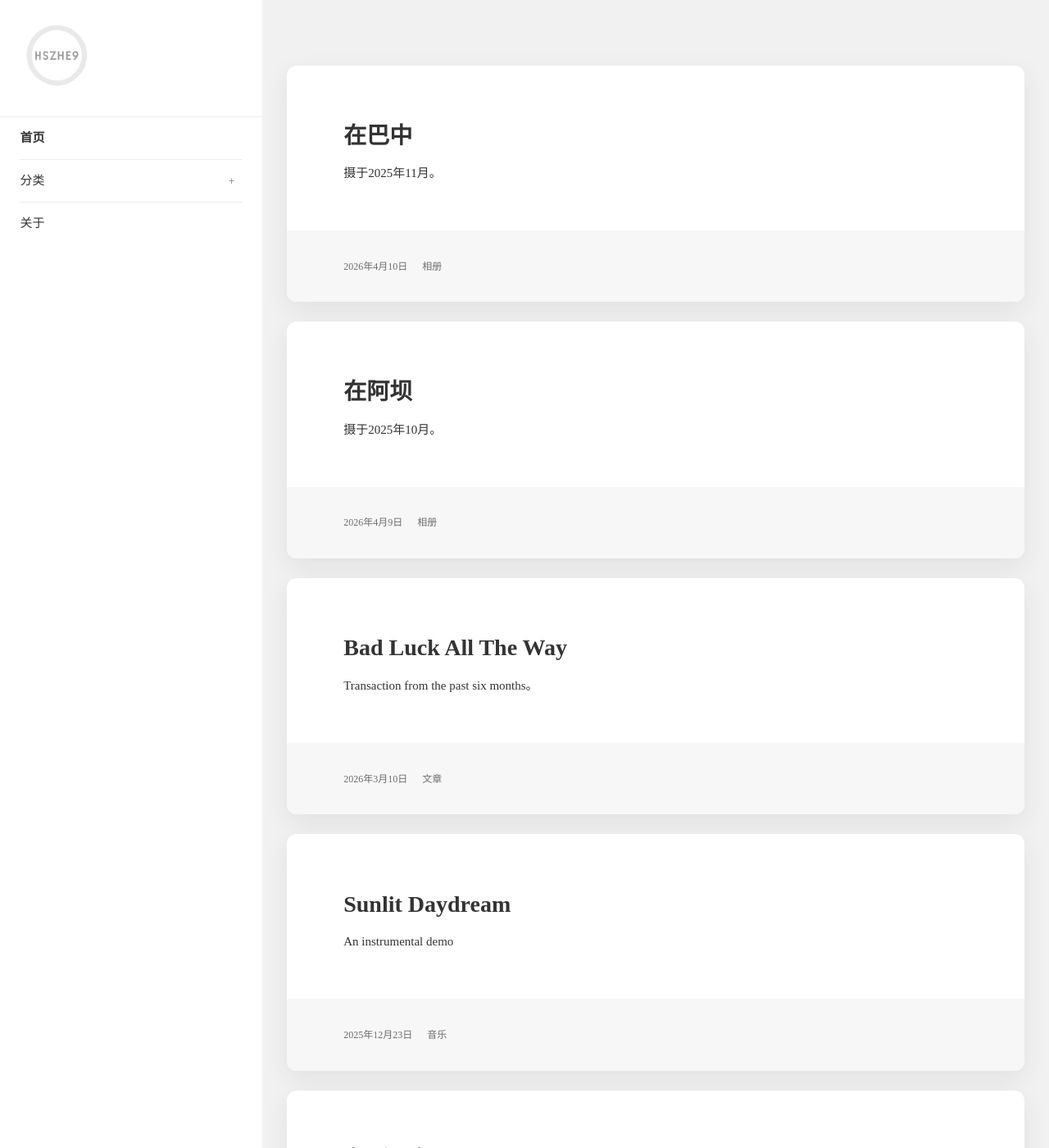
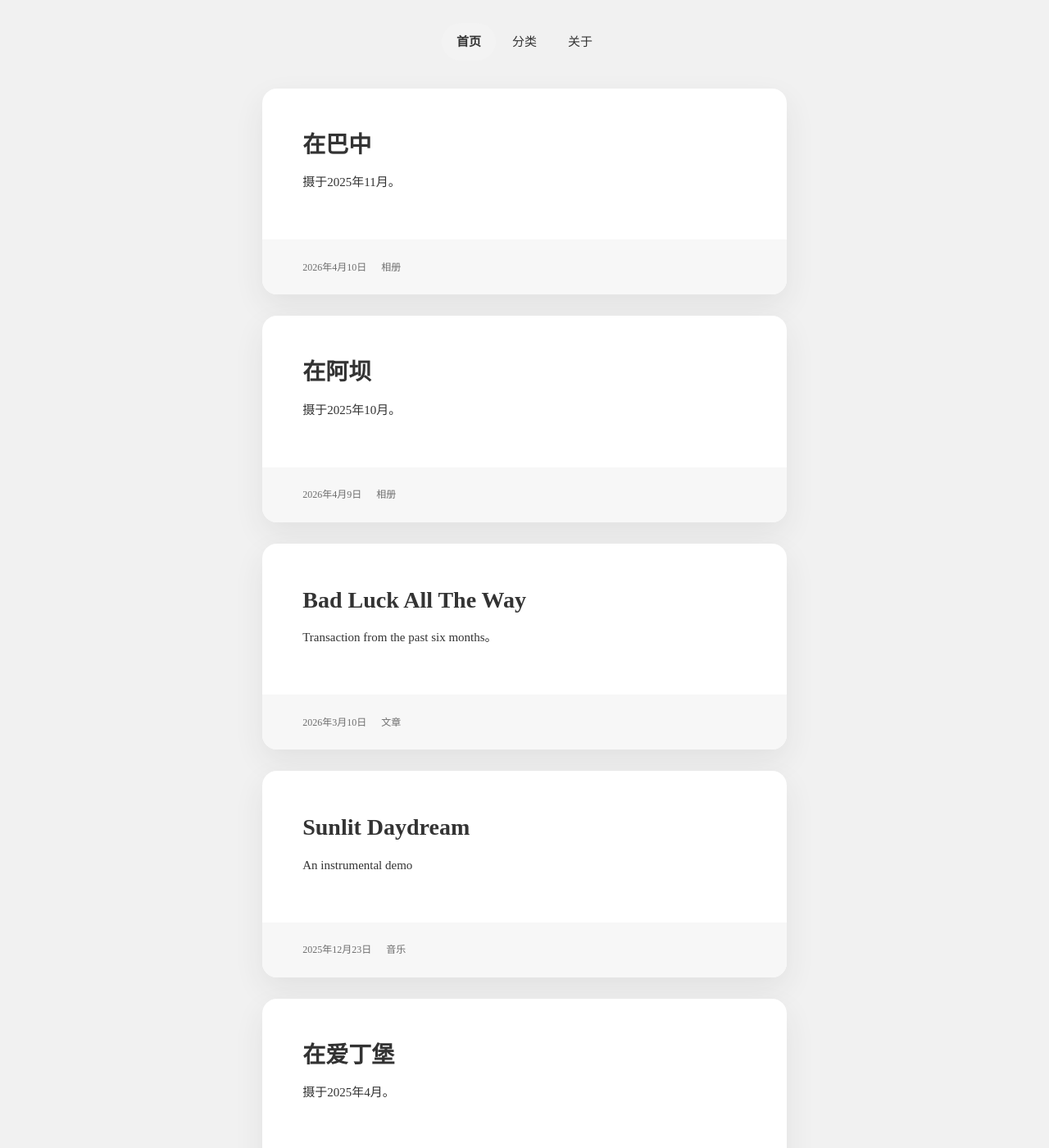
Before and after one commit to tsuikaii/tsuikaii.github.io, a Jekyll site: the page built from index.html, in a window 1280 px wide and 1400 px high. Shown: the whole window at 82% size. Built offline with Jekyll 4.4.1, drawn with Linux system fonts in a browser that asks for light colours; some web fonts are replaced.

Commit message:
refine header navigation

```diff
--- a/_layouts/default.html
+++ b/_layouts/default.html
@@ -21,21 +21,20 @@
             <a href="{{ '/' | relative_url }}" class="custom-logo-link" rel="home">
               <img src="{{ site.logo | relative_url }}" class="custom-logo" alt="{{ site.title }}">
             </a>
-            <h1 class="site-title"><a href="{{ '/' | relative_url }}" rel="home">{{ site.title }}</a></h1>
-            <button class="secondary-toggle" type="button" aria-expanded="false" aria-controls="secondary">菜单</button>
           </div>
-        </header>
 
-        <div id="secondary" class="secondary">
           <nav id="site-navigation" class="main-navigation" aria-label="主导航">
             <ul class="nav-menu">
               <li class="{% if page.url == '/' %}current-menu-item{% endif %}"><a href="{{ '/' | relative_url }}">首页</a></li>
               <li class="{% if page.layout == 'category_archive' %}current-menu-item current-menu-ancestor open{% endif %} menu-item-has-children">
-                <div class="menu-item-row">
-                  <a href="#" aria-current="{% if page.layout == 'category_archive' %}page{% endif %}">分类</a>
-                  <button class="submenu-toggle" type="button" aria-expanded="{% if page.layout == 'category_archive' %}true{% else %}false{% endif %}">展开分类</button>
-                </div>
-                <ul class="sub-menu">
+                <a
+                  href="#"
+                  class="submenu-link"
+                  aria-current="{% if page.layout == 'category_archive' %}page{% endif %}"
+                  aria-expanded="{% if page.layout == 'category_archive' %}true{% else %}false{% endif %}"
+                  aria-controls="category-submenu"
+                >分类</a>
+                <ul id="category-submenu" class="sub-menu">
                   {% for pair in site.data.categories %}
                     {% assign slug = pair[0] %}
                     {% assign item = pair[1] %}
@@ -46,7 +45,7 @@
               <li class="{% if page.url == '/article/2022/10/09/welcome-to-tsuikaii/' %}current-menu-item{% endif %}"><a href="{{ '/article/2022/10/09/welcome-to-tsuikaii/' | relative_url }}">关于</a></li>
             </ul>
           </nav>
-        </div>
+        </header>
       </div>
 
       <div id="content" class="site-content">
--- a/assets/css/main.css
+++ b/assets/css/main.css
@@ -7,6 +7,12 @@
 
 html {
   font-size: 62.5%;
+}
+
+:root {
+  --frame-width: min(84rem, calc(100vw - 8rem));
+  --content-width: min(64rem, calc(100vw - 8rem));
+  --surface-shadow: 0 14px 36px rgba(51, 51, 51, 0.08);
 }
 
 body {
@@ -59,31 +65,26 @@ img {
 .site {
   position: relative;
   min-height: 100vh;
+  padding-bottom: 4.8rem;
 }
 
 .sidebar {
-  position: fixed;
-  top: 0;
-  left: 0;
-  width: 25%;
-  height: 100%;
+  margin: 0 auto;
+  max-width: var(--frame-width);
+  padding-top: 3.2rem;
+  position: relative;
+  width: 100%;
   z-index: 1;
-  transition: width 0.22s ease;
-}
-
-body.sidebar-collapsed .sidebar {
-  width: 9.6rem;
 }
 
 .site-header {
-  background: #fff;
-  border-bottom: 1px solid rgba(51, 51, 51, 0.1);
-  padding: 7.6923%;
+  padding: 0 0 1.2rem;
 }
 
 .site-branding {
-  min-height: 2em;
+  min-height: 5.6rem;
   position: relative;
+  text-align: center;
 }
 
 .custom-logo-link {
@@ -92,7 +93,8 @@ body.sidebar-collapsed .sidebar {
 
 .custom-logo {
   display: block;
-  max-height: 84px;
+  margin: 0 auto;
+  max-height: 5rem;
   width: auto;
 }
 
@@ -163,12 +165,64 @@ body.sidebar-collapsed .sub-menu {
 }
 
 .secondary-toggle {
-  display: none;
+  appearance: none;
+  background: rgba(255, 255, 255, 0.68);
+  border: 1px solid rgba(51, 51, 51, 0.12);
+  border-radius: 999px;
+  color: transparent;
+  cursor: pointer;
+  display: block;
+  flex: 0 0 auto;
+  font-size: 0;
+  height: 4.4rem;
+  overflow: hidden;
+  padding: 0;
+  position: relative;
+  width: 4.4rem;
+  backdrop-filter: blur(10px);
+}
+
+.secondary-toggle::before,
+.secondary-toggle::after {
+  background: #333;
+  content: "";
+  height: 1px;
+  left: 50%;
+  position: absolute;
+  top: 50%;
+  transform: translate(-50%, -50%);
+  transition: transform 0.2s ease, box-shadow 0.2s ease, opacity 0.2s ease;
+  width: 1.6rem;
+}
+
+.secondary-toggle::before {
+  box-shadow: 0 -0.5rem 0 #333, 0 0.5rem 0 #333;
+}
+
+.secondary-toggle.toggled-on::before {
+  box-shadow: none;
+  transform: translate(-50%, -50%) rotate(45deg);
+}
+
+.secondary-toggle.toggled-on::after {
+  transform: translate(-50%, -50%) rotate(-45deg);
 }
 
 .secondary {
   background-color: #fff;
-  padding: 0 7.6923%;
+  border-radius: 1.8rem;
+  box-shadow: var(--surface-shadow);
+  display: none;
+  padding: 0 2.4rem 2rem;
+  position: absolute;
+  right: 0;
+  top: calc(100% + 0.8rem);
+  width: min(26rem, calc(100vw - 4rem));
+  z-index: 5;
+}
+
+.secondary.toggled-on {
+  display: block;
 }
 
 .main-navigation ul {
@@ -248,35 +302,32 @@ body.sidebar-collapsed .sub-menu {
 
 .site-content {
   display: block;
-  margin-left: 25%;
-  transition: margin-left 0.22s ease;
-}
-
-body.sidebar-collapsed .site-content {
-  margin-left: 9.6rem;
+  margin-left: 0;
 }
 
 .content-area {
-  float: left;
+  float: none;
+  margin: 0 auto;
+  max-width: var(--content-width);
   width: 100%;
 }
 
 .site-main {
-  padding-top: 8rem;
+  padding-top: 3.2rem;
   padding-bottom: 4rem;
 }
 
 .hentry,
 .page.type-page {
   background-color: #fff;
+  border-radius: 1.8rem;
+  box-shadow: var(--surface-shadow);
+  overflow: hidden;
   position: relative;
 }
 
 .layout-home .hentry {
-  border-radius: 12px;
-  box-shadow: 0 10px 30px rgba(51, 51, 51, 0.08);
-  margin: 0 3rem 2.4rem;
-  overflow: hidden;
+  margin: 0 0 2.6rem;
 }
 
 .layout-home .hentry + .hentry {
@@ -284,10 +335,7 @@ body.sidebar-collapsed .site-content {
 }
 
 .layout-category_archive .hentry {
-  border-radius: 12px;
-  box-shadow: 0 10px 30px rgba(51, 51, 51, 0.08);
-  margin: 0 3rem 2.4rem;
-  overflow: hidden;
+  margin: 0 0 2.6rem;
 }
 
 .layout-category_archive .hentry + .hentry {
@@ -321,7 +369,7 @@ body.sidebar-collapsed .site-content {
 .layout-post .hentry,
 .layout-page .hentry,
 .layout-categories .hentry {
-  margin: 0 3rem 3rem;
+  margin: 0 0 2.6rem;
 }
 
 .layout-category_archive .archive-empty {
@@ -329,7 +377,7 @@ body.sidebar-collapsed .site-content {
 }
 
 .archive-heading {
-  margin: 0 3rem 2rem;
+  margin: 0 0 2rem;
   padding: 0 0.6rem;
 }
 
@@ -484,29 +532,20 @@ body.sidebar-collapsed .site-content {
   }
 
   .sidebar {
-    position: relative;
+    display: block;
     height: auto;
+    max-width: none;
+    padding-top: 0;
   }
 
   .site-branding {
     min-height: 5.6rem;
-    padding-right: 5.6rem;
+    padding-right: 0;
+    text-align: left;
   }
 
   .secondary-toggle {
-    appearance: none;
-    background: transparent;
-    border: 1px solid rgba(51, 51, 51, 0.14);
-    color: transparent;
-    cursor: pointer;
-    display: block;
-    font-size: 0;
     height: 4.2rem;
-    overflow: hidden;
-    padding: 0;
-    position: absolute;
-    right: 0;
-    top: 0;
     width: 4.2rem;
   }
 
@@ -537,18 +576,16 @@ body.sidebar-collapsed .site-content {
   }
 
   .custom-logo {
+    margin: 0;
     max-height: 5.6rem;
   }
 
   .secondary {
-    display: none;
-    border-top: 1px solid rgba(51, 51, 51, 0.1);
-    padding-top: 1.2rem;
-    padding-bottom: 2rem;
+    padding-top: 0;
   }
 
-  .secondary.toggled-on {
-    display: block;
+  .content-area {
+    max-width: none;
   }
 
   .site-main {
@@ -570,108 +607,312 @@ body.sidebar-collapsed .site-content {
 }
 
 @media screen and (min-width: 59.6875em) {
-  body.layout-post.content-focused::before {
-    left: 50%;
-    transform: translateX(-50%);
-    width: min(104rem, calc(100vw - 14rem));
+  body::before,
+  body.sidebar-collapsed::before {
+    display: none;
   }
 
-  .layout-post.content-focused .sidebar {
-    height: auto;
-    margin: 0 auto;
-    max-width: min(104rem, calc(100vw - 14rem));
-    position: relative;
-    width: 100%;
+  .sidebar {
+    align-items: center;
+    display: flex;
+    gap: 3.2rem;
+    justify-content: space-between;
+    padding-top: 3.2rem;
   }
 
-  .layout-post.content-focused .site-content {
-    margin-left: 0;
+  .site-header {
+    flex: 0 0 auto;
+    padding-bottom: 0;
   }
 
-  .layout-post.content-focused .content-area {
-    float: none;
-    margin: 0 auto;
-    max-width: min(104rem, calc(100vw - 14rem));
+  .site-branding {
+    align-items: center;
+    display: flex;
+    gap: 2.4rem;
+    justify-content: flex-start;
+    min-height: auto;
+    text-align: left;
   }
 
-  .layout-post.content-focused .site-header {
-    padding: 7.6923%;
+  .custom-logo-link {
+    display: inline-flex;
+    flex: 0 0 auto;
   }
 
-  .layout-post.content-focused .site-branding {
-    min-height: 5.6rem;
-    padding-right: 5.6rem;
+  .custom-logo {
+    margin: 0;
+    max-height: 6.8rem;
   }
 
-  .layout-post.content-focused .custom-logo {
-    margin: 0;
-    max-height: 5.6rem;
+  .secondary-toggle {
+    display: none;
   }
 
-  .layout-post.content-focused .secondary-toggle {
-    appearance: none;
+  .secondary {
     background: transparent;
-    border: 1px solid rgba(51, 51, 51, 0.14);
-    color: transparent;
-    cursor: pointer;
+    border-radius: 0;
+    box-shadow: none;
     display: block;
-    font-size: 0;
-    height: 4.2rem;
-    overflow: hidden;
+    flex: 1 1 auto;
     padding: 0;
-    position: absolute;
-    right: 0;
-    top: 0;
-    width: 4.2rem;
+    position: static;
+    width: auto;
+    z-index: auto;
   }
 
-  .layout-post.content-focused .secondary-toggle::before,
-  .layout-post.content-focused .secondary-toggle::after {
-    background: #333;
-    content: "";
-    height: 1px;
-    left: 50%;
-    position: absolute;
-    top: 50%;
-    transform: translate(-50%, -50%);
-    transition: transform 0.2s ease, box-shadow 0.2s ease, opacity 0.2s ease;
-    width: 1.6rem;
+  .main-navigation .nav-menu {
+    align-items: center;
+    display: flex;
+    flex-wrap: wrap;
+    gap: 0 2.4rem;
+    justify-content: flex-start;
   }
 
-  .layout-post.content-focused .secondary-toggle::before {
-    box-shadow: 0 -0.5rem 0 #333, 0 0.5rem 0 #333;
+  .main-navigation li {
+    border-top: 0;
   }
 
-  .layout-post.content-focused .secondary-toggle.toggled-on::before {
-    box-shadow: none;
-    transform: translate(-50%, -50%) rotate(45deg);
+  .main-navigation a {
+    padding: 0.8rem 0;
   }
 
-  .layout-post.content-focused .secondary-toggle.toggled-on::after {
-    transform: translate(-50%, -50%) rotate(-45deg);
+  .menu-item-row {
+    gap: 0.8rem;
+    justify-content: flex-start;
   }
 
-  .layout-post.content-focused .secondary {
-    border-top: 1px solid rgba(51, 51, 51, 0.1);
-    display: none;
-    padding-top: 1.2rem;
-    padding-bottom: 2rem;
+  .menu-item-row > a {
+    flex: 0 0 auto;
   }
 
-  .layout-post.content-focused .secondary.toggled-on {
+  .main-navigation .sub-menu {
+    background: rgba(255, 255, 255, 0.96);
+    border: 1px solid rgba(51, 51, 51, 0.08);
+    border-radius: 1.4rem;
+    box-shadow: 0 10px 28px rgba(51, 51, 51, 0.08);
+    left: 0;
+    margin: 0;
+    min-width: 14rem;
+    padding: 0.8rem 1.6rem;
+    position: absolute;
+    top: calc(100% + 0.8rem);
+  }
+
+  .main-navigation .sub-menu li {
+    border-top: 0;
+  }
+
+  .main-navigation .sub-menu a {
+    padding: 0.7rem 0;
+  }
+
+  .archive-heading {
+    margin-bottom: 2.6rem;
+    padding: 0 0.8rem;
+  }
+
+  .layout-home .hentry,
+  .layout-category_archive .hentry,
+  .layout-post .hentry,
+  .layout-page .hentry,
+  .layout-categories .hentry {
+    margin-left: 0;
+    margin-right: 0;
+  }
+}
+
+body::before,
+body.sidebar-collapsed::before {
+  display: none;
+}
+
+.sidebar {
+  display: block;
+  max-width: var(--frame-width);
+  padding-top: 2.8rem;
+}
+
+.site-header {
+  margin: 0 auto 2.2rem;
+  max-width: var(--content-width);
+  padding: 0;
+  width: min(100%, var(--content-width));
+}
+
+.site-branding {
+  margin-bottom: 1.2rem;
+  min-height: 0;
+  text-align: center;
+}
+
+body.home .site-branding {
+  display: none;
+}
+
+.custom-logo-link {
+  align-items: center;
+  background: rgba(255, 255, 255, 0.78);
+  border: 1px solid rgba(51, 51, 51, 0.08);
+  border-radius: 999px;
+  box-shadow: 0 12px 28px rgba(51, 51, 51, 0.08);
+  display: inline-flex;
+  justify-content: center;
+  padding: 0.9rem;
+}
+
+.custom-logo {
+  height: 4.4rem;
+  margin: 0;
+  max-height: none;
+  width: 4.4rem;
+}
+
+.secondary,
+.secondary-toggle,
+.submenu-toggle,
+.site-description {
+  display: none !important;
+}
+
+.main-navigation {
+  background: transparent;
+  border: 0;
+  border-radius: 0;
+  box-shadow: none;
+  padding: 0;
+}
+
+.main-navigation .nav-menu {
+  align-items: center;
+  display: flex;
+  flex-wrap: wrap;
+  gap: 0.2rem;
+  justify-content: center;
+}
+
+.main-navigation li {
+  border-top: 0;
+  position: relative;
+}
+
+.main-navigation a {
+  border-radius: 999px;
+  display: block;
+  padding: 0.95rem 1.8rem;
+  transition: background-color 0.18s ease, color 0.18s ease;
+}
+
+.main-navigation a:hover,
+.main-navigation a:focus {
+  background: rgba(51, 51, 51, 0.06);
+  color: #000;
+}
+
+.main-navigation .current-menu-item > a,
+.main-navigation .current-menu-ancestor > a {
+  background: #f3f3f3;
+  font-weight: 700;
+}
+
+.submenu-link {
+  display: block;
+}
+
+.main-navigation .sub-menu {
+  background: rgba(255, 255, 255, 0.97);
+  border: 1px solid rgba(51, 51, 51, 0.08);
+  border-radius: 1.6rem;
+  border-top: 0;
+  box-shadow: 0 16px 34px rgba(51, 51, 51, 0.1);
+  display: none;
+  left: 50%;
+  margin: 0;
+  min-width: 16rem;
+  padding: 0.8rem;
+  position: absolute;
+  top: calc(100% + 0.9rem);
+  transform: translateX(-50%);
+  z-index: 10;
+}
+
+.site-header,
+.main-navigation,
+.main-navigation .menu-item-has-children {
+  position: relative;
+}
+
+.site-header {
+  z-index: 20;
+}
+
+.main-navigation .menu-item-has-children.open > .sub-menu,
+.main-navigation .menu-item-has-children:focus-within > .sub-menu,
+.main-navigation .menu-item-has-children:hover > .sub-menu {
+  display: block;
+}
+
+.main-navigation .sub-menu li,
+.main-navigation .sub-menu li:first-child {
+  border-top: 0;
+}
+
+.main-navigation .sub-menu a {
+  border-radius: 1rem;
+  padding: 0.9rem 1.2rem;
+  white-space: nowrap;
+}
+
+.site-main {
+  padding-top: 1.2rem;
+}
+
+@media screen and (max-width: 59.6875em) {
+  .sidebar {
+    max-width: none;
+    padding-top: 1.8rem;
+  }
+
+  .site-header {
+    margin-bottom: 1.8rem;
+    max-width: min(32rem, calc(100vw - 3rem));
+    width: calc(100vw - 3rem);
+  }
+
+  .site-branding {
+    margin-bottom: 1rem;
+  }
+
+  body.home .site-header {
+    margin-top: 0.4rem;
+  }
+
+  .custom-logo-link {
+    padding: 0.75rem;
+  }
+
+  .custom-logo {
+    height: 3.8rem;
+    width: 3.8rem;
+  }
+
+  .main-navigation {
+    border-radius: 2.2rem;
+    padding: 0.6rem 0.8rem;
+  }
+
+  .main-navigation a {
+    padding: 0.85rem 1.3rem;
+  }
+
+  .submenu-link {
     display: block;
   }
 
-  .layout-post.content-focused .site-main {
-    padding-top: 0;
+  .main-navigation .sub-menu {
+    min-width: min(18rem, calc(100vw - 4rem));
   }
 
-  .layout-post.content-focused .hentry {
-    margin: 0 auto 3rem;
-    max-width: 96rem;
-  }
-
-  .secondary {
-    display: block;
+  .site-main {
+    padding-top: 0.6rem;
   }
 }
--- a/assets/js/main.js
+++ b/assets/js/main.js
@@ -1,43 +1,47 @@
 (function () {
-  var menuToggle = document.querySelector(".secondary-toggle");
-  var secondary = document.getElementById("secondary");
-  var submenuToggles = document.querySelectorAll(".submenu-toggle");
-  var submenuLinks = document.querySelectorAll(".menu-item-has-children > .menu-item-row > a");
+  var submenuLinks = document.querySelectorAll(".menu-item-has-children > .submenu-link");
 
-  function toggleSubmenu(parent, toggle) {
-    var expanded = toggle.getAttribute("aria-expanded") === "true";
+  function setSubmenuState(parent, link, isOpen) {
+    if (!parent || !link) {
+      return;
+    }
 
-    toggle.setAttribute("aria-expanded", expanded ? "false" : "true");
-    parent.classList.toggle("open");
+    link.setAttribute("aria-expanded", isOpen ? "true" : "false");
+    parent.classList.toggle("open", isOpen);
   }
-
-  if (menuToggle && secondary) {
-    menuToggle.addEventListener("click", function () {
-      var expanded = menuToggle.getAttribute("aria-expanded") === "true";
-      menuToggle.setAttribute("aria-expanded", expanded ? "false" : "true");
-      menuToggle.classList.toggle("toggled-on");
-      secondary.classList.toggle("toggled-on");
-    });
-  }
-
-  submenuToggles.forEach(function (toggle) {
-    toggle.addEventListener("click", function () {
-      var parent = toggle.closest(".menu-item-has-children");
-      toggleSubmenu(parent, toggle);
-    });
-  });
 
   submenuLinks.forEach(function (link) {
     link.addEventListener("click", function (event) {
       var parent = link.closest(".menu-item-has-children");
-      var toggle = parent && parent.querySelector(".submenu-toggle");
-
-      if (!toggle) {
-        return;
-      }
+      var expanded = link.getAttribute("aria-expanded") === "true";
 
       event.preventDefault();
-      toggleSubmenu(parent, toggle);
+      submenuLinks.forEach(function (otherLink) {
+        if (otherLink !== link) {
+          setSubmenuState(otherLink.closest(".menu-item-has-children"), otherLink, false);
+        }
+      });
+      setSubmenuState(parent, link, !expanded);
+    });
+  });
+
+  document.addEventListener("click", function (event) {
+    submenuLinks.forEach(function (link) {
+      var parent = link.closest(".menu-item-has-children");
+
+      if (parent && !parent.contains(event.target)) {
+        setSubmenuState(parent, link, false);
+      }
+    });
+  });
+
+  document.addEventListener("keydown", function (event) {
+    if (event.key !== "Escape") {
+      return;
+    }
+
+    submenuLinks.forEach(function (link) {
+      setSubmenuState(link.closest(".menu-item-has-children"), link, false);
     });
   });
 })();
```
